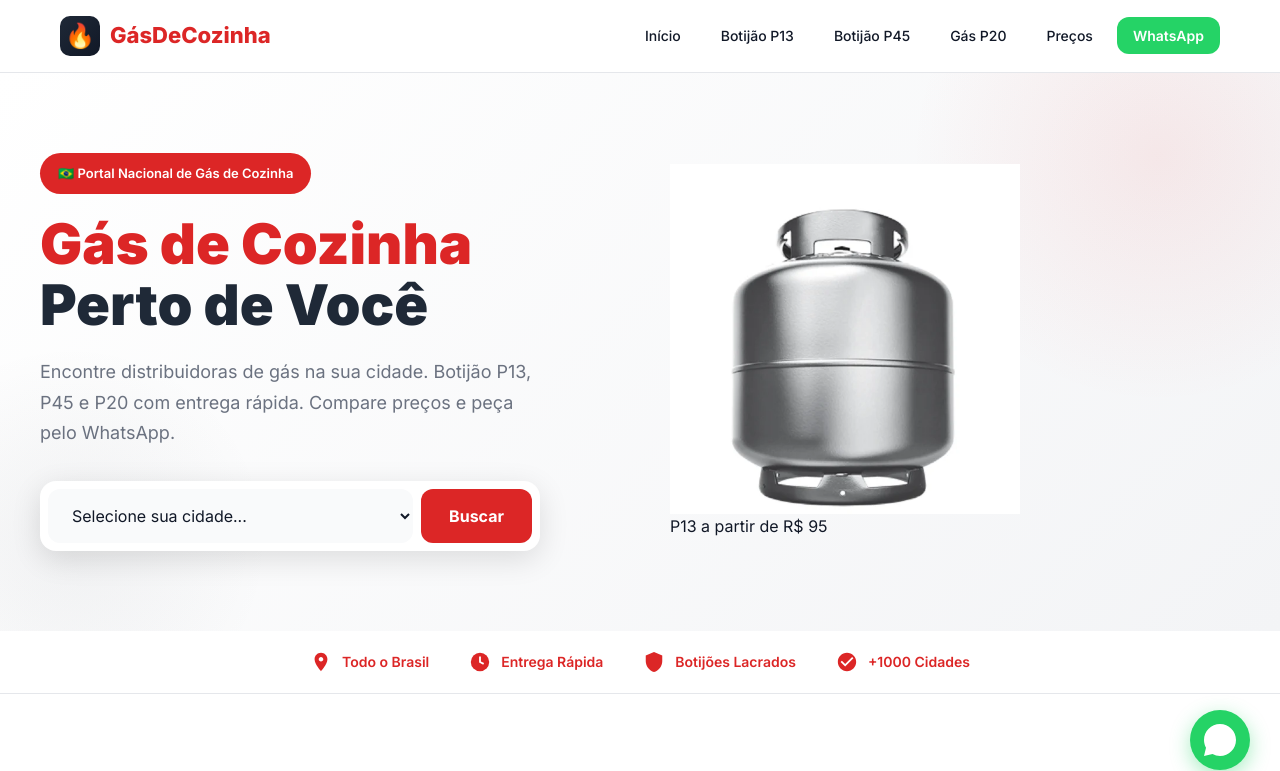
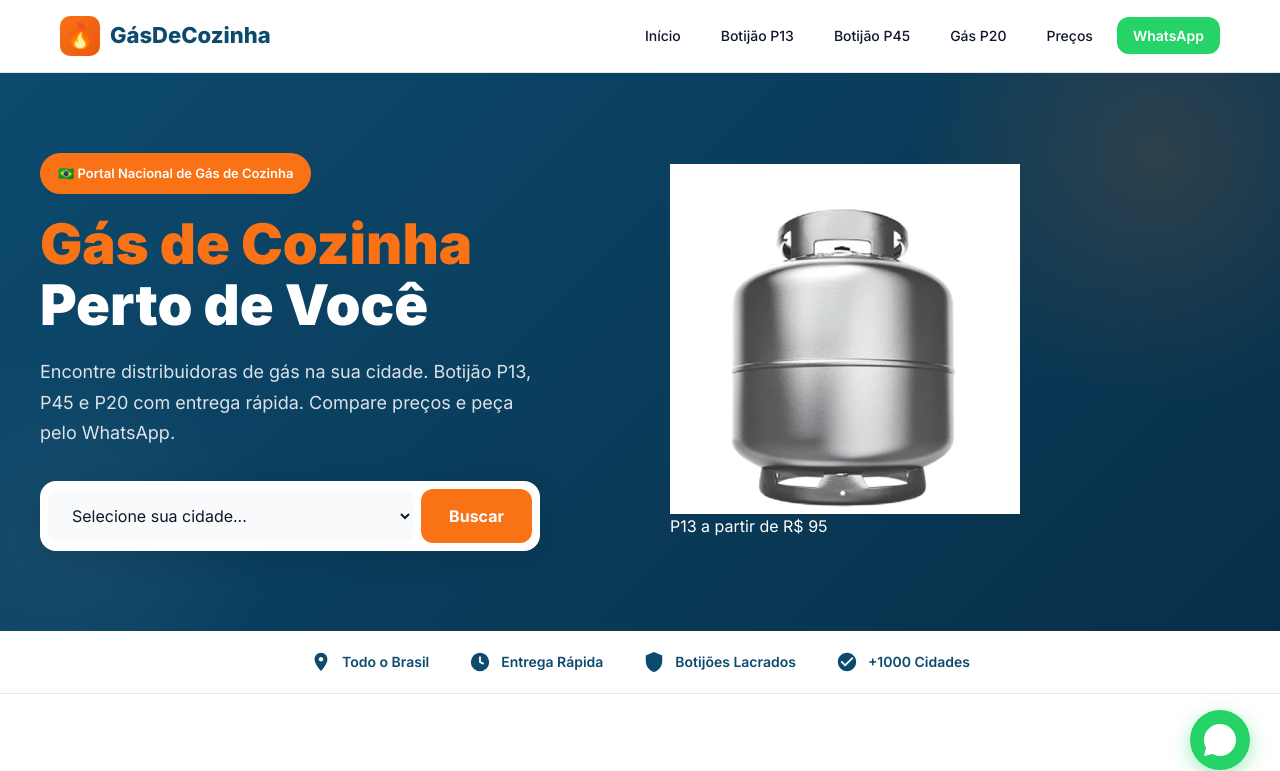
Before and after one commit to luismosko/gasdecozinha-static, a plain HTML site: page index.html in a window 1280 px wide. Shown: the top 771 px of the page. Drawn offline with Linux system fonts and the light colour scheme.

Commit message:
v1.3.0 / — Paleta azul escuro + laranja (estilo empilhadeira), hero fundo escuro

```diff
--- a/index.html
+++ b/index.html
@@ -1,6 +1,6 @@
 <!DOCTYPE html>
 <!--
-  index.html | Versão: 1.2.0 | Atualizado: 2026-03-29 | Descrição: Paleta vermelho chama + cinza escuro, hero claro e moderno
+  index.html | Versão: 1.3.0 | Atualizado: 2026-03-29 | Descrição: Paleta azul escuro + laranja (estilo empilhadeira), hero com fundo escuro
 -->
 <html lang="pt-BR">
 <head>
@@ -37,22 +37,22 @@
     *, *::before, *::after { box-sizing: border-box; margin: 0; padding: 0; }
 
     :root {
-      /* CORES — Tema Chama (Vermelho + Cinza Escuro) */
-      --primaria: #dc2626;           /* vermelho chama */
-      --primaria-clara: #ef4444;     /* vermelho claro */
-      --primaria-escura: #b91c1c;    /* vermelho escuro */
-      --primaria-bg: #fef2f2;        /* vermelho bem claro */
-
-      --secundaria: #1f2937;         /* cinza escuro */
-      --secundaria-clara: #374151;
-      --secundaria-escura: #111827;
+      /* CORES — Tema Empilhadeira (Azul Escuro + Laranja) */
+      --primaria: #0c4a6e;           /* azul petróleo escuro */
+      --primaria-clara: #0369a1;     /* azul médio */
+      --primaria-escura: #082f49;    /* azul mais escuro */
+      --primaria-bg: #f0f9ff;        /* azul bem claro */
+
+      --secundaria: #f97316;         /* laranja vibrante */
+      --secundaria-clara: #fb923c;
+      --secundaria-escura: #ea580c;
 
       --verde-wpp: #25D366;
 
-      --cinza-bg: #f9fafb;
-      --cinza-texto: #111827;
-      --cinza-sub: #6b7280;
-      --borda: #e5e7eb;
+      --cinza-bg: #f8fafc;
+      --cinza-texto: #0f172a;
+      --cinza-sub: #64748b;
+      --borda: #e2e8f0;
       --branco: #ffffff;
 
       --radius: 16px;
@@ -185,11 +185,11 @@
        HERO
        ══════════════════════════════════════════════════════════════ */
     .hero {
-      background: linear-gradient(135deg, #ffffff 0%, #f3f4f6 100%);
+      background: linear-gradient(135deg, var(--primaria) 0%, var(--primaria-escura) 100%);
       padding: 80px 20px;
       position: relative;
       overflow: hidden;
-      color: var(--cinza-texto);
+      color: var(--branco);
     }
 
     .hero::before {
@@ -199,7 +199,7 @@
       right: -10%;
       width: 500px;
       height: 500px;
-      background: radial-gradient(circle, rgba(220,38,38,0.08) 0%, transparent 70%);
+      background: radial-gradient(circle, rgba(249,115,22,0.15) 0%, transparent 70%);
       border-radius: 50%;
     }
 
@@ -210,7 +210,7 @@
       left: -10%;
       width: 400px;
       height: 400px;
-      background: radial-gradient(circle, rgba(31,41,55,0.05) 0%, transparent 70%);
+      background: radial-gradient(circle, rgba(255,255,255,0.05) 0%, transparent 70%);
       border-radius: 50%;
     }
 
@@ -229,7 +229,7 @@
       display: inline-flex;
       align-items: center;
       gap: 8px;
-      background: var(--primaria);
+      background: var(--secundaria);
       color: var(--branco);
       font-size: 13px;
       font-weight: 600;
@@ -243,16 +243,16 @@
       font-weight: 900;
       line-height: 1.1;
       margin-bottom: 20px;
+      color: var(--branco);
+    }
+
+    .hero h1 .destaque {
       color: var(--secundaria);
-    }
-
-    .hero h1 .destaque {
-      color: var(--primaria);
     }
 
     .hero-desc {
       font-size: 18px;
-      color: var(--cinza-sub);
+      color: rgba(255,255,255,0.85);
       margin-bottom: 32px;
       line-height: 1.7;
       max-width: 500px;
@@ -282,7 +282,7 @@
     }
 
     .hero-search button {
-      background: var(--primaria);
+      background: var(--secundaria);
       color: var(--branco);
       border: none;
       padding: 16px 28px;
@@ -295,7 +295,7 @@
     }
 
     .hero-search button:hover {
-      background: var(--primaria-escura);
+      background: var(--secundaria-escura);
       transform: translateY(-1px);
     }
 
@@ -373,7 +373,7 @@
       display: block;
       font-size: 28px;
       font-weight: 900;
-      color: var(--primaria);
+      color: var(--secundaria);
     }
       font-weight: 800;
       margin-bottom: 4px;
@@ -494,7 +494,7 @@
     }
 
     .produto-card.destaque {
-      border-color: var(--primaria);
+      border-color: var(--secundaria);
     }
 
     .produto-card.destaque::before {
@@ -502,7 +502,7 @@
       position: absolute;
       top: 20px;
       right: -35px;
-      background: var(--primaria);
+      background: var(--secundaria);
       color: var(--branco);
       font-size: 11px;
       font-weight: 700;
@@ -552,7 +552,7 @@
 
     .produto-btn {
       display: block;
-      background: var(--primaria);
+      background: var(--secundaria);
       color: var(--branco);
       padding: 14px 24px;
       border-radius: var(--radius-btn);
@@ -561,7 +561,7 @@
     }
 
     .produto-btn:hover {
-      background: var(--primaria-escura);
+      background: var(--secundaria-escura);
       transform: translateY(-2px);
     }
 
@@ -685,7 +685,7 @@
       font-weight: 800;
       font-size: 24px;
       margin: 0 auto 20px;
-      box-shadow: 0 8px 20px rgba(220,38,38,0.3);
+      box-shadow: 0 8px 20px rgba(12,74,110,0.3);
     }
 
     .step-card h3 {
```
